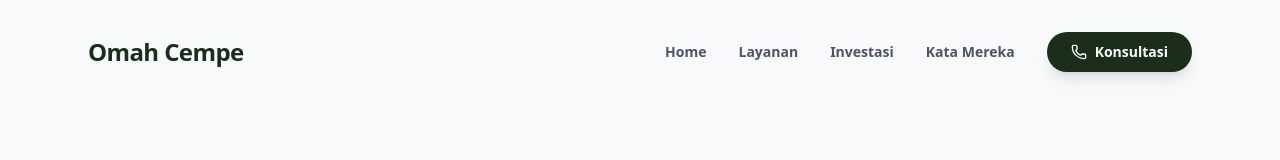
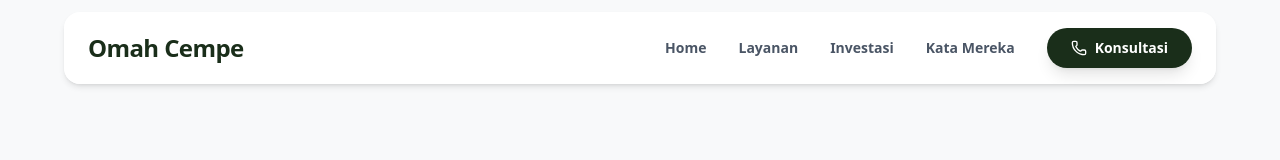
Before and after one commit to xgrstq/Omahcempev2, a React (Vite) app in the folder omahcempe-tailwind/: page / in a window 1280 px wide. Shown: the top 160 px of the page. Built offline with nearby package versions, Linux system fonts and the light colour scheme.

Commit message:
adalah pokoknya (fix: separate mobile and desktop navbar behavior )

```diff
--- a/omahcempe-tailwind/src/App.jsx
+++ b/omahcempe-tailwind/src/App.jsx
@@ -24,17 +24,8 @@ from "lucide-react";
 import "tailwindcss";
 
 function App() {
-  const [isScrolled, setIsScrolled] = useState(false);
   const [activeSection, setActiveSection] = useState("home");
   const [activeModal, setActiveModal] = useState(null);
-
-  useEffect(() => {
-    const handleScroll = () => {
-      setIsScrolled(window.scrollY > 20);
-    };
-    window.addEventListener("scroll", handleScroll);
-    return () => window.removeEventListener("scroll", handleScroll);
-  }, []);
 
   const scrollTo = (id) => {
   const element = document.getElementById(id);
@@ -151,7 +142,7 @@ function App() {
     <div className="font-sans text-gray-800 bg-[#f8f9fa] overflow-x-hidden antialiased pb-24 md:pb-0">
 
       {/* --- MOBILE STATIC BRAND --- */}
-<div className="md:hidden fixed top-4 left-4 z-50">
+<div className="md:hidden absolute top-4 left-4 z-50">
   <div className="bg-white/90 backdrop-blur px-4 py-2 rounded-xl shadow-sm text-lg font-extrabold text-[#1a2e1a]">
     Omah Cempe
   </div>
@@ -160,15 +151,8 @@ function App() {
 
      {/* --- NAVBAR DESKTOP --- */}
 <nav
-  className={`hidden md:block fixed top-3 left-1/2 -translate-x-1/2 z-50 w-[99%] max-w-6xl
-  transition-all duration-300 rounded-[1rem]
-  ${
-    isScrolled
-      ? "bg-white/95 shadow-md py-3"
-      : "bg-transparent py-5"
-  }
-  `}
->
+  className="hidden md:block fixed top-3 left-1/2 -translate-x-1/2 z-50 w-[99%] max-w-6xl bg-white/95 shadow-md py-4 rounded-[1rem]">
+
   <div className="container mx-auto px-6 flex justify-between items-center max-w-6xl">
     <div className="text-2xl font-extrabold text-[#1a2e1a] tracking-tight">
       Omah Cempe
```
